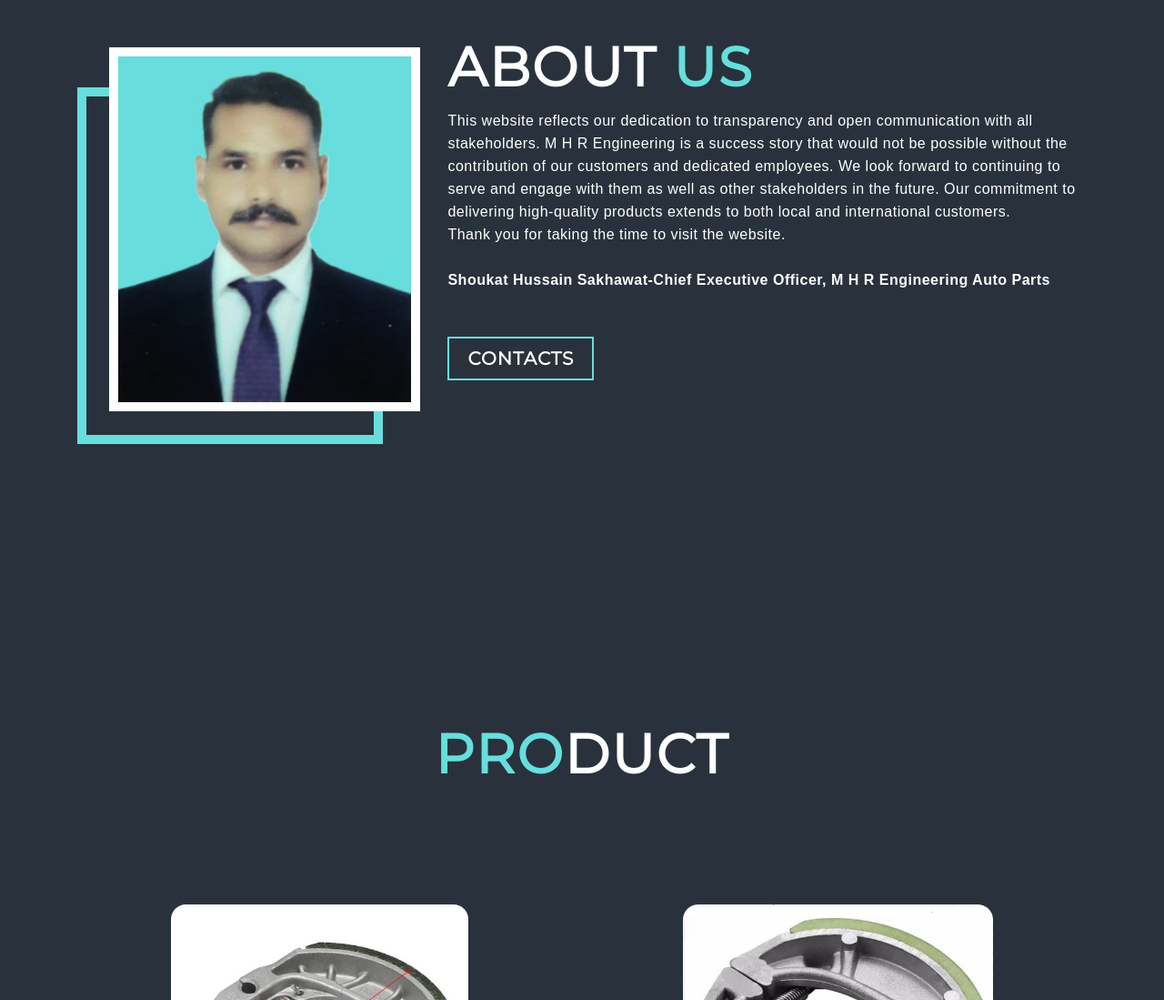
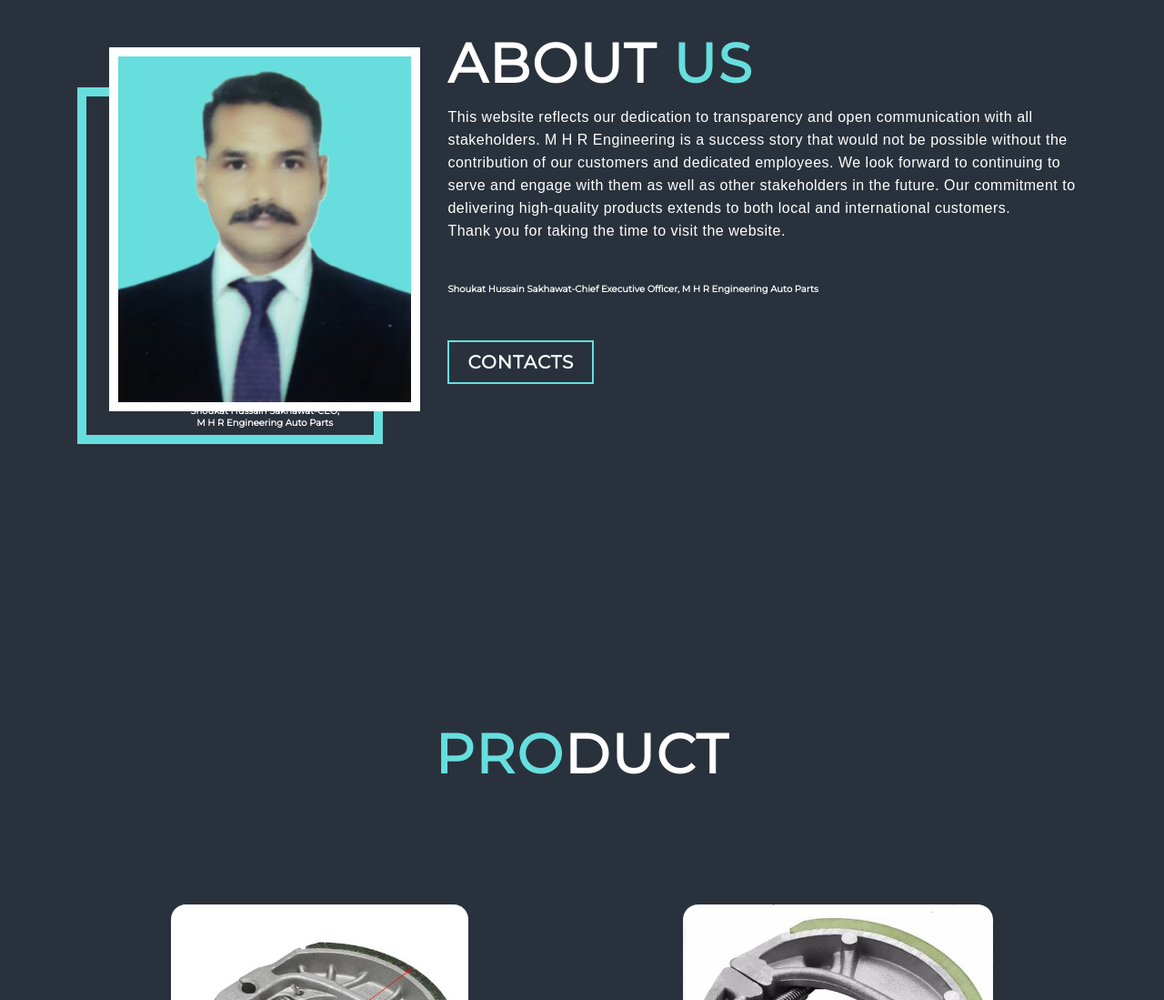
Before and after one commit to UniqueCoderr/MHR-Engineering, a plain HTML site: page index.html in a window 1280 px wide. Shown: the part 988-2087 px from the top of the page at 91% size. Drawn offline with Linux system fonts and the light colour scheme.

Commit message:
Update index.html

```diff
--- a/index.html
+++ b/index.html
@@ -54,6 +54,7 @@
       <div class="col-left">
         <div class="about-img">
           <img src="./img/about2.jpeg" alt="img">
+          <div class="add"><strong > Shoukat Hussain Sakhawat-CEO,<br> M H R Engineering Auto Parts</strong></div>
         </div>
       </div>
       <div class="col-right">
@@ -69,7 +70,7 @@
 
           Thank you for taking the time to visit the website.<br><br>
 
-          <strong> Shoukat Hussain Sakhawat-Chief Executive Officer, M H R Engineering Auto Parts</strong>
+          <div class="remove"><strong > Shoukat Hussain Sakhawat-Chief Executive Officer, M H R Engineering Auto Parts</strong></div>
 
         </p>
         <a href="#contact" class="cta">Contacts</a>
@@ -171,7 +172,7 @@
 
           </div>
         </div>
-        <div class="contact-item">
+        <div class="contact-item medium">
           <div class="icon"><img src="https://img.icons8.com/bubbles/100/000000/map-marker.png" /></div>
           <div class="contact-info">
             <h1>Address</h1>
```
